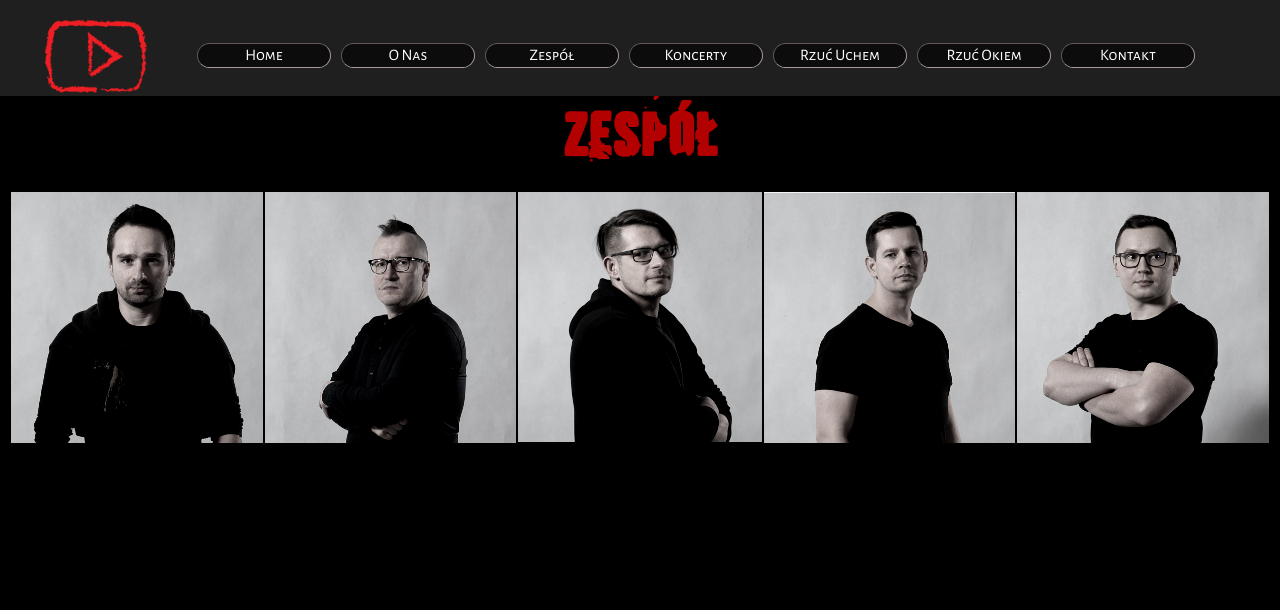
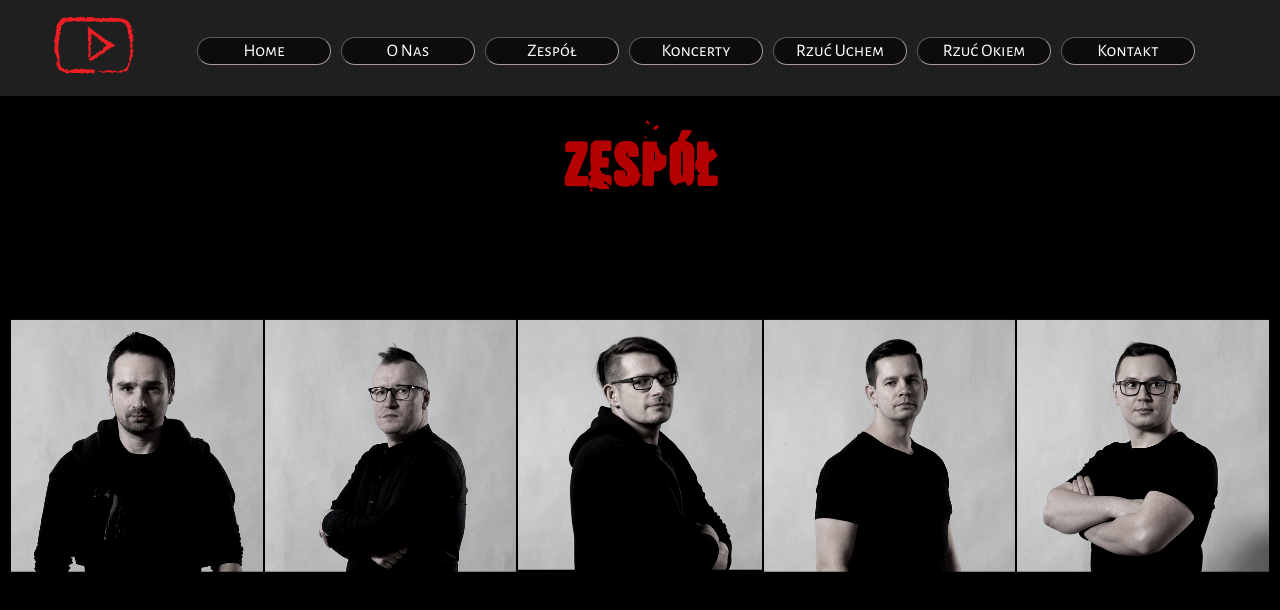
Before and after one commit to monkeymr014/webtarlo, a Vue app: page /crew in a window 1280 px wide. Shown: the top 610 px of the page. Built offline with nearby package versions, Linux system fonts and the light colour scheme.

Commit message:
work to delete file

```diff
--- a/src/App.vue
+++ b/src/App.vue
@@ -82,18 +82,20 @@ h1 {
   }
 
 #ytlogo {
-  position:fixed;
-  left:2%;
-  height: 4%;
-  width: 16%;
-  margin:1.5%;
+  position: absolute;
+    left: 3%;
+    height: 2em;
+    width: 10em;
+    margin: 1em;
+
 }
 
 img, a {
-  position:relative;
+  position: relative;
   width: 50%;
     height: auto;
-  z-index:99;
+    z-index: 99;
+
 }
 
 #app {
@@ -109,8 +111,8 @@ img, a {
     width: 100%;
     height: 6em;
     z-index: 99;
-  background:#1F1F1F;
-  top:0;
+    background: #1f1f1f;
+    top: 0;
 }
 
 #content {
@@ -132,9 +134,9 @@ img, a {
 
 //box_mob
 .box_des {
-  position:relative;
+  position: relative;
     padding: 0;
-  margin-top: 3%;
+    margin-top: 2em;
     text-align: center;
   }
 .box_mob {
@@ -143,17 +145,17 @@ img, a {
 .box_des_content a{
 float: left;
     text-align: center;
-font-size: 1em;
-margin:5px;;
-left:15%;
+    font-size: 110%;
+    margin: 5px;
+    left: 15%;
     width: 10%;
-height:10%;
-padding:2px;
-color:white;
+    height: 20%;
+    padding: 2px;
+    color: #fff;
     text-decoration: none;
-border: 1.6px inset rgba(194,171,171,0.89);
+    border: 1.6px inset rgba(194,171,171,.89);
     border-radius: 40px 40px 40px 40px;
-background: rgba(0,0,0,0.6);
+    background: rgba(0,0,0,.6);
 
 
 }
--- a/src/views/Crew.vue
+++ b/src/views/Crew.vue
@@ -19,14 +19,13 @@ export default {
 </script>
 <style scoped lang="scss">
 h1 {
-  text-align: center;
-  font-size:60px;
-  color: #b30000;
-  margin: 0;
-  position: relative;
-  top: 2%;
-
-  }
+     position: relative;
+    top: 30px;
+    text-align: center;
+    font-size: 60px;
+    color: #b30000;
+    margin: 0;
+}
 .block {
 position:relative;
 min-height:calc(100vh - 6em);
@@ -34,8 +33,13 @@ background:black;
 overflow:hidden;
 }
 .crew_box {
-  margin-top:1%;
-}
+margin: 0;
+    position: absolute;
+    top: 50%;
+    left: 50%;
+    margin-right: -50%;
+    transform: translate(-50%,-50%);
+    }
 
 
 </style>
--- a/src/views/Info.vue
+++ b/src/views/Info.vue
@@ -37,14 +37,14 @@ h1 {
   }
 
 p {
-  position:relative;
-  margin-top:3%;
-  font-size:1.3em;
-  padding:8%;
-  padding-top:0;
-  padding-bottom:0;
-  text-align: center;
-  color:white;
+ position: relative;
+    margin-top: 3%;
+    font-size: 1.5em;
+    padding: 20%;
+    padding-top: 0;
+    padding-bottom: 0;
+    text-align: center;
+    color: #fff;
 }
 
 </style>
```
Also changed, not shown: 1 other file (tests, documents, lock files or other folders). Lines whose indentation alone changed are shown as unchanged.
